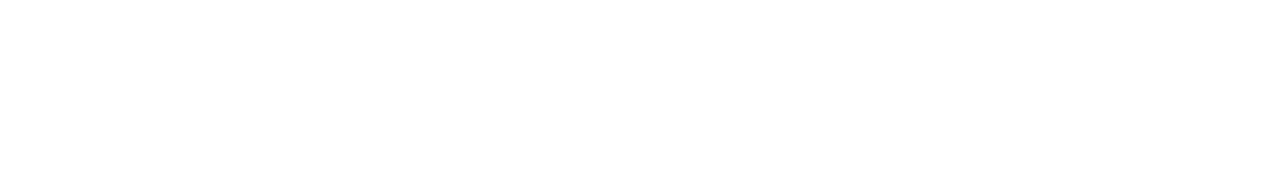
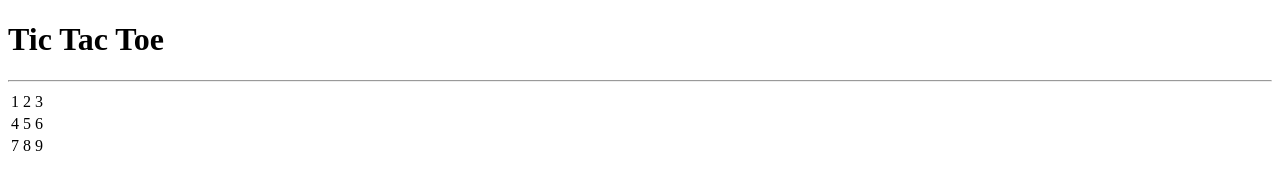
Before and after one commit to estherk15/tic-tac-toe, a website: page board.html in a window 1280 px wide. Drawn offline with Linux system fonts and the light colour scheme.

```diff
--- a/board.html
+++ b/board.html
@@ -5,6 +5,26 @@
     <title></title>
   </head>
   <body>
+    <h1>Tic Tac Toe</h1>
+    <hr/>
+
+    <table>
+      <tr>
+        <td>1</td>
+        <td>2</td>
+        <td>3</td>
+      </tr>
+      <tr>
+        <td>4</td>
+        <td>5</td>
+        <td>6</td>
+      </tr>
+      <tr>
+        <td>7</td>
+        <td>8</td>
+        <td>9</td>
+      </tr>
+    </table>
 
   </body>
 </html>
--- /dev/null
+++ b/index.css
@@ -0,0 +1,3 @@
+h1 {
+  font-family: sans-serif;
+}
```
Also changed, not shown: game.js (+6 -6 lines), ticTacToe.js (+16 -13 lines).
